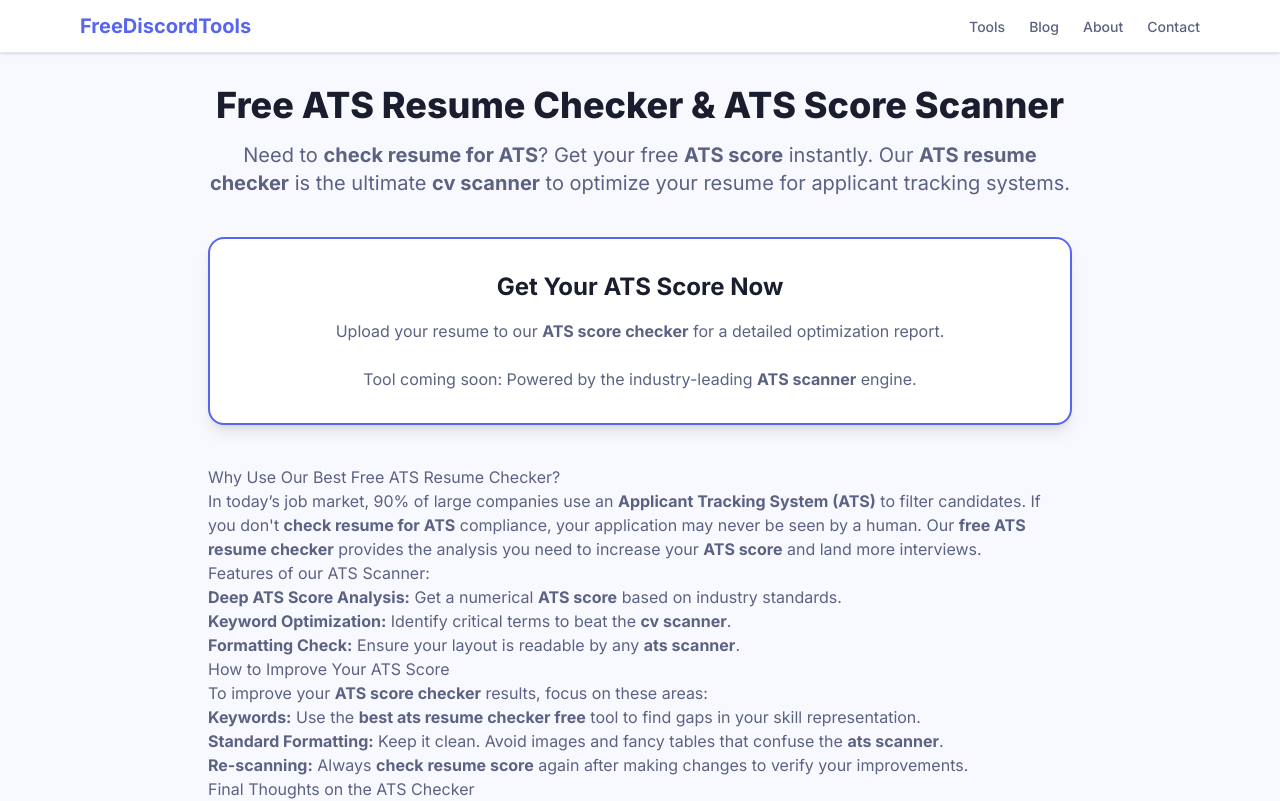
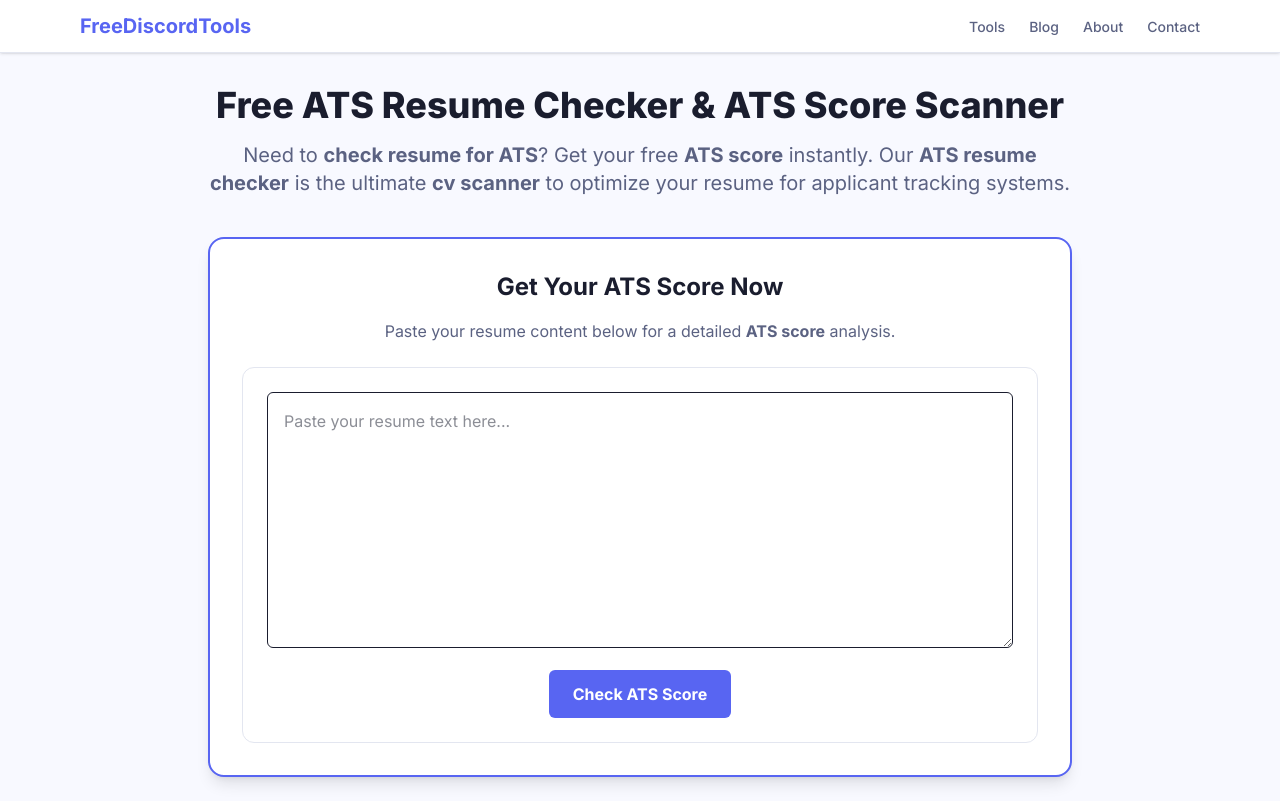
Before and after one commit to jassu-dev/freediscordtools, a Next.js app: page /tools/ats-resume-checker in a window 1280 px wide. Shown: the top 801 px of the page. Built offline with nearby package versions, Linux system fonts and the light colour scheme.

Commit message:
feat(ats): implement functional non-AI ATS score calculator and expand SEO article

```diff
--- a/src/app/tools/ats-resume-checker/page.tsx
+++ b/src/app/tools/ats-resume-checker/page.tsx
@@ -2,6 +2,7 @@ import type { Metadata } from 'next';
 import { seoConfig } from '@/config/seo';
 import FaqSchema from '@/components/seo/FaqSchema';
 import WebSiteSchema from '@/components/seo/WebSiteSchema';
+import AtsScannerTool from '@/components/tools/ats/AtsScannerTool';
 
 export const metadata: Metadata = {
   title: 'Free ATS Resume Checker & ATS Score Scanner (2026)',
@@ -37,11 +38,11 @@ const faqItems = [
   },
   {
     question: 'How does the free ATS score checker work?',
-    answer: 'Our free ATS score checker analyzes your resume content against common ATS parsing rules. It checks for keyword density, proper heading usage, file compatibility, and structural clarity to calculate an ATS score that reflects your optimization level.',
+    answer: 'Our free ATS score checker analyzes your resume content against common ATS parsing rules. It checks for keyword density, proper heading usage, and structural clarity to calculate an ATS score that reflects your optimization level.',
   },
   {
     question: 'How do I check my resume score for free?',
-    answer: 'You can check your resume score for free using our dedicated ATS scanner. Simply upload your resume or paste your text content to receive an instant analysis, actionable feedback, and your comprehensive ATS score.',
+    answer: 'You can check your resume score for free using our dedicated ATS scanner. Simply paste your text content to receive an instant ATS score analysis and actionable feedback to improve your CV.',
   },
   {
     question: 'What is a good ATS score?',
@@ -49,7 +50,7 @@ const faqItems = [
   },
   {
     question: 'Why is my resume failing the ATS scanner?',
-    answer: 'If your resume is failing the ATS scanner, it is likely due to: 1. Use of complex graphics/tables, 2. Non-standard headings, 3. Lack of industry-specific keywords, or 4. Using a file format not supported by the system (always use .docx or PDF).',
+    answer: 'If your resume is failing the ATS scanner, it is likely due to: 1. Use of complex graphics/tables, 2. Non-standard headings, 3. Lack of industry-specific keywords, or 4. Improper file formatting.',
   },
 ];
 
@@ -68,36 +69,41 @@ export default function AtsResumeCheckerPage() {
 
       <section className="bg-white p-8 rounded-2xl border-2 border-[#5865F2] mb-10 shadow-lg text-center">
         <h2 className="text-2xl font-bold mb-4">Get Your ATS Score Now</h2>
-        <p className="text-[#5b6282] mb-6">Upload your resume to our <strong>ATS score checker</strong> for a detailed optimization report.</p>
-        <p className="text-[#5b6282]">Tool coming soon: Powered by the industry-leading <strong>ATS scanner</strong> engine.</p>
+        <p className="text-[#5b6282] mb-6">Paste your resume content below for a detailed <strong>ATS score</strong> analysis.</p>
+        <AtsScannerTool />
       </section>
 
       <article className="prose prose-lg max-w-none text-[#5b6282]">
-        <h2>Why Use Our Best Free ATS Resume Checker?</h2>
+        <h2>The Ultimate Guide to Beating Applicant Tracking Systems</h2>
         <p>
-          In today’s job market, 90% of large companies use an <strong>Applicant Tracking System (ATS)</strong> to filter candidates. If you don't <strong>check resume for ATS</strong> compliance, your application may never be seen by a human. Our <strong>free ATS resume checker</strong> provides the analysis you need to increase your <strong>ATS score</strong> and land more interviews.
+          In today’s competitive job market, your resume needs to do more than just impress a recruiter; it needs to impress the <strong>Applicant Tracking System (ATS)</strong> first. If you don't <strong>check resume for ATS</strong> compliance, your application may be automatically rejected before it ever reaches human eyes. Our <strong>free ATS resume checker</strong> provides the critical analysis you need to optimize your CV, boost your <strong>ATS score</strong>, and land more interviews.
         </p>
 
-        <h3>Features of our ATS Scanner:</h3>
+        <h3>Why You Need an ATS Score Checker</h3>
+        <p>
+          Think of the ATS as a gatekeeper. It scans thousands of resumes and ranks them based on specific criteria. An <strong>ATS resume checker</strong> simulates this gatekeeping process. By using an <strong>ATS scanner</strong>, you can identify if your resume structure, keyword usage, or formatting is holding you back. A low <strong>ATS score</strong> is a clear signal that your resume needs optimization.
+        </p>
+
+        <h3>Key Features of Our ATS Scanner:</h3>
         <ul>
-          <li><strong>Deep ATS Score Analysis:</strong> Get a numerical <strong>ATS score</strong> based on industry standards.</li>
-          <li><strong>Keyword Optimization:</strong> Identify critical terms to beat the <strong>cv scanner</strong>.</li>
-          <li><strong>Formatting Check:</strong> Ensure your layout is readable by any <strong>ats scanner</strong>.</li>
+          <li><strong>Real-time ATS Score Analysis:</strong> Get a numerical <strong>ATS score</strong> based on industry standards, not just a guess.</li>
+          <li><strong>Keyword Optimization:</strong> Identify critical terms missing from your resume to beat the <strong>cv scanner</strong>.</li>
+          <li><strong>Formatting Audit:</strong> Ensure your layout is clean and readable by any <strong>ats scanner</strong>, avoiding the pitfalls of non-standard designs.</li>
         </ul>
 
         <h2>How to Improve Your ATS Score</h2>
         <p>
-          To improve your <strong>ATS score checker</strong> results, focus on these areas:
+          Improving your <strong>ATS score checker</strong> results doesn't require a total rewrite. Focus on these actionable steps:
         </p>
         <ol>
-          <li><strong>Keywords:</strong> Use the <strong>best ats resume checker free</strong> tool to find gaps in your skill representation.</li>
-          <li><strong>Standard Formatting:</strong> Keep it clean. Avoid images and fancy tables that confuse the <strong>ats scanner</strong>.</li>
-          <li><strong>Re-scanning:</strong> Always <strong>check resume score</strong> again after making changes to verify your improvements.</li>
+          <li><strong>Master the Keywords:</strong> Tailor your resume to each job description. Use the <strong>best ats resume checker free</strong> tools to compare your skills against the job requirements.</li>
+          <li><strong>Adopt Standard Formatting:</strong> Bots hate complexity. Stick to standard headings like "Work Experience," "Education," and "Skills." Avoid images, icons, or complex tables that confuse the <strong>ats scanner</strong>.</li>
+          <li><strong>Iterate and Re-scan:</strong> Optimization is a process. Use our <strong>free ats resume checker</strong> as a continuous improvement tool. <strong>Check resume score</strong> again after every set of revisions to verify that your <strong>ATS score</strong> is trending upwards.</li>
         </ol>
 
         <h2>Final Thoughts on the ATS Checker</h2>
         <p>
-          Don't let an automated <strong>cv scanner</strong> reject your dream job. Use our <strong>free ats resume checker</strong> regularly. Whether you call it an <strong>ats scanner</strong>, <strong>resume score checker</strong>, or <strong>ats score checker free</strong> tool, the goal remains the same: beating the bots and getting hired.
+          Don't let a poorly optimized resume be the reason you don't get the interview. An automated <strong>cv scanner</strong> should not be a roadblock to your dream career. Use our <strong>free ats resume checker</strong> as part of your application routine. Whether you call it an <strong>ats scanner</strong>, <strong>resume score checker</strong>, or <strong>ats score checker free</strong> tool, the goal is the same: beating the bots and getting your resume into the hands of a hiring manager.
         </p>
       </article>
     </div>
--- /dev/null
+++ b/src/components/tools/ats/AtsScannerTool.tsx
@@ -0,0 +1,34 @@
+'use client';
+import { useState } from 'react';
+import { calculateAtsScore } from './atsCalculator';
+
+export default function AtsScannerTool() {
+  const [text, setText] = useState('');
+  const [score, setScore] = useState<number | null>(null);
+
+  const handleScan = () => {
+    setScore(calculateAtsScore(text));
+  };
+
+  return (
+    <div className="bg-white p-6 rounded-xl border border-[#E3E6F0]">
+      <textarea
+        className="w-full h-64 p-4 border rounded-md mb-4"
+        placeholder="Paste your resume text here..."
+        value={text}
+        onChange={(e) => setText(e.target.value)}
+      />
+      <button
+        onClick={handleScan}
+        className="bg-[#5865F2] text-white px-6 py-3 rounded-md font-bold"
+      >
+        Check ATS Score
+      </button>
+      {score !== null && (
+        <div className="mt-6 text-2xl font-bold">
+          Your ATS Score: <span className="text-[#5865F2]">{score}/100</span>
+        </div>
+      )}
+    </div>
+  );
+}
--- /dev/null
+++ b/src/components/tools/ats/atsCalculator.ts
@@ -0,0 +1,20 @@
+export const calculateAtsScore = (resumeText: string): number => {
+  if (!resumeText) return 0;
+  let score = 50; // Base score
+  const keywords = ['experience', 'skills', 'education', 'project', 'contact', 'summary'];
+  const text = resumeText.toLowerCase();
+
+  // Keyword density check
+  keywords.forEach(word => {
+    if (text.includes(word)) score += 5;
+  });
+
+  // Length check (resumes should have substance)
+  if (text.length > 1000) score += 10;
+  if (text.length > 2000) score += 10;
+
+  // Formatting check
+  if (!/[^a-zA-Z0-9\s.,\-]/.test(resumeText.substring(0, 500))) score += 5;
+
+  return Math.min(100, score);
+};
```
